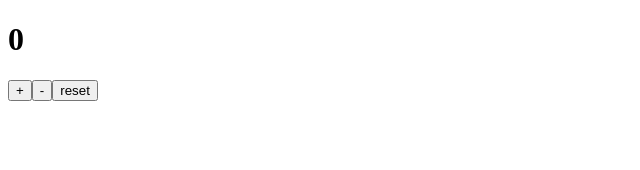
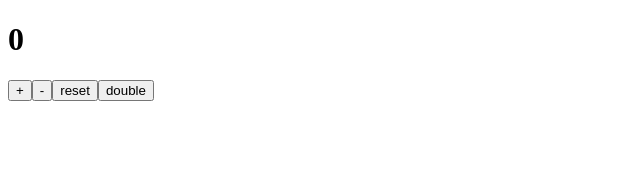
Before and after one commit to laresamdeola/ReactPractise, a React (Create React App) app: page / in a window 1280 px wide. Shown: the top 170 px of the page, without its empty margins (0-640 px from the left). Built offline with nearby package versions, Linux system fonts and the light colour scheme.

Commit message:
create a double function for the counter app using the useState hook

```diff
--- a/src/components/lessons/counter.jsx
+++ b/src/components/lessons/counter.jsx
@@ -27,6 +27,13 @@ const Counter = () => {
       >
         reset
       </button>
+      <button
+        onClick={() => {
+          setCount(count * 2);
+        }}
+      >
+        double
+      </button>
     </div>
   );
 };
```
